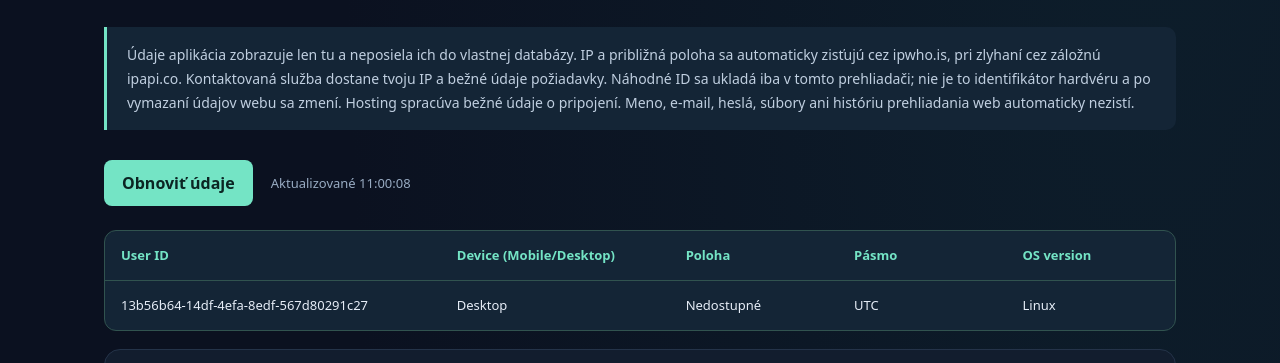
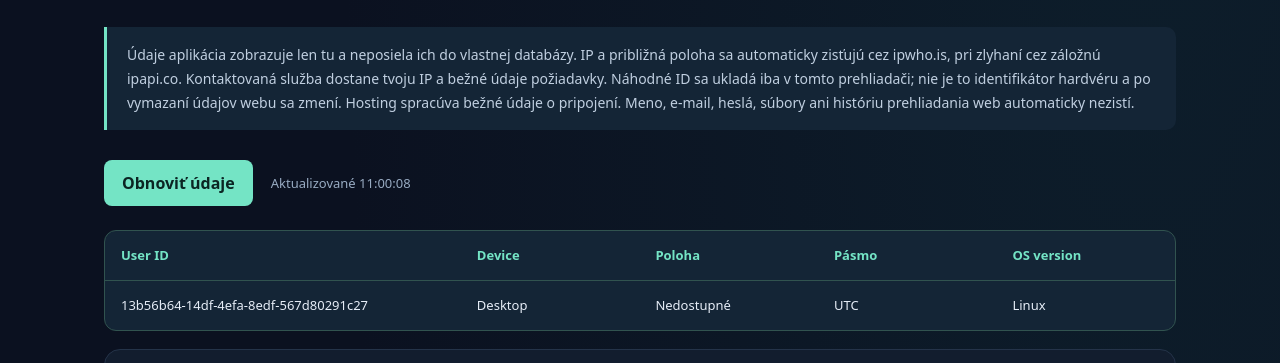
Before and after one commit to romanduris/LivingStones, a plain HTML site: page docs/index.html in a window 1280 px wide. Shown: the part 362-725 px from the top of the page. Drawn offline with Linux system fonts and the light colour scheme; no server answers.

Commit message:
Shorten device table heading

```diff
--- a/docs/index.html
+++ b/docs/index.html
@@ -16,7 +16,7 @@
     <div class="toolbar"><button id="refresh">Obnoviť údaje</button><span id="updated" role="status"></span></div>
     <div class="summary-scroll" role="region" aria-label="Stručný prehľad zariadenia" tabindex="0">
       <table class="device-summary">
-        <thead><tr><th scope="col">User ID</th><th scope="col">Device (Mobile/Desktop)</th><th scope="col">Poloha</th><th scope="col">Pásmo</th><th scope="col">OS version</th></tr></thead>
+        <thead><tr><th scope="col">User ID</th><th scope="col">Device</th><th scope="col">Poloha</th><th scope="col">Pásmo</th><th scope="col">OS version</th></tr></thead>
         <tbody id="device-summary" aria-live="polite"></tbody>
       </table>
     </div>
```
Also changed, not shown: index.html (+1 -1 lines).
